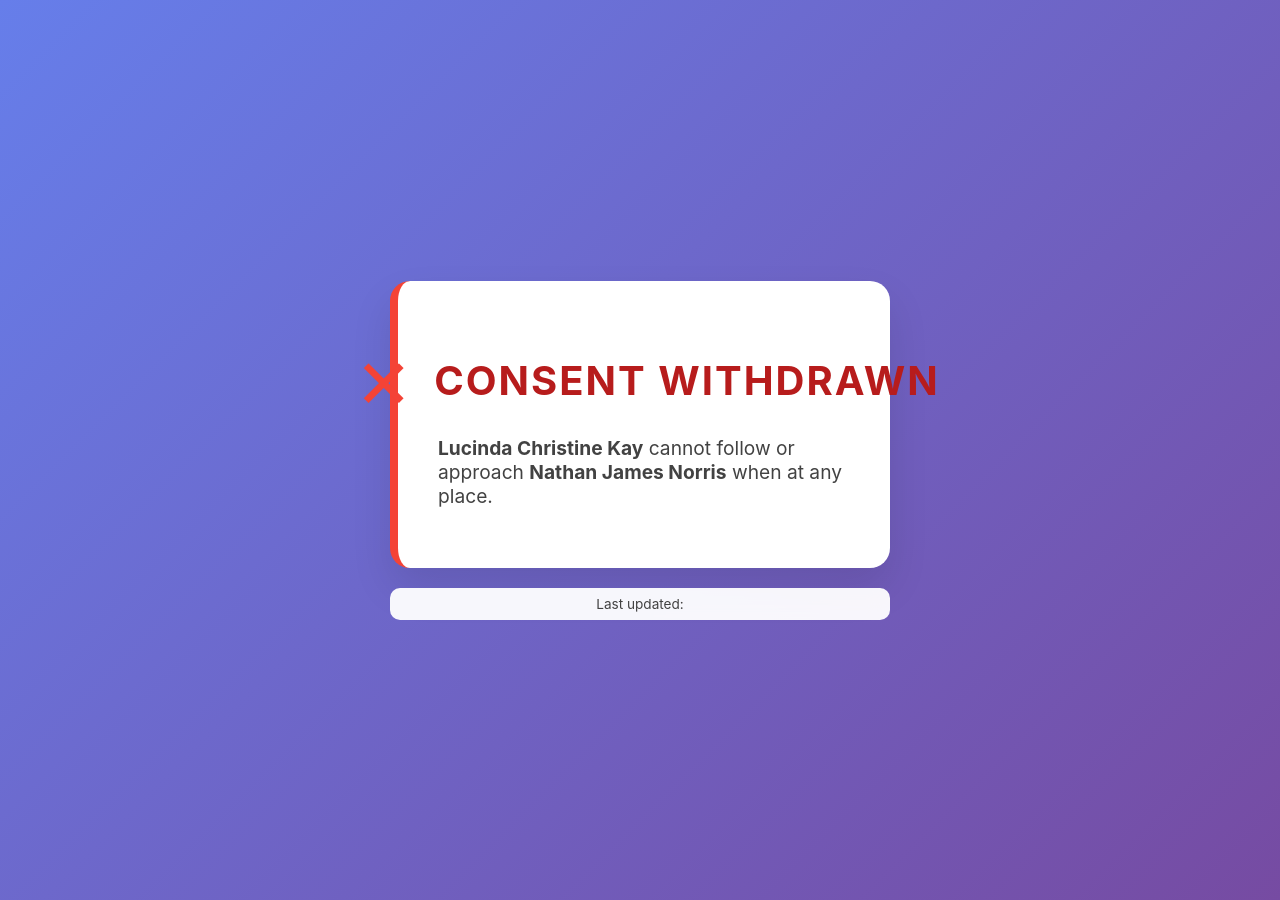
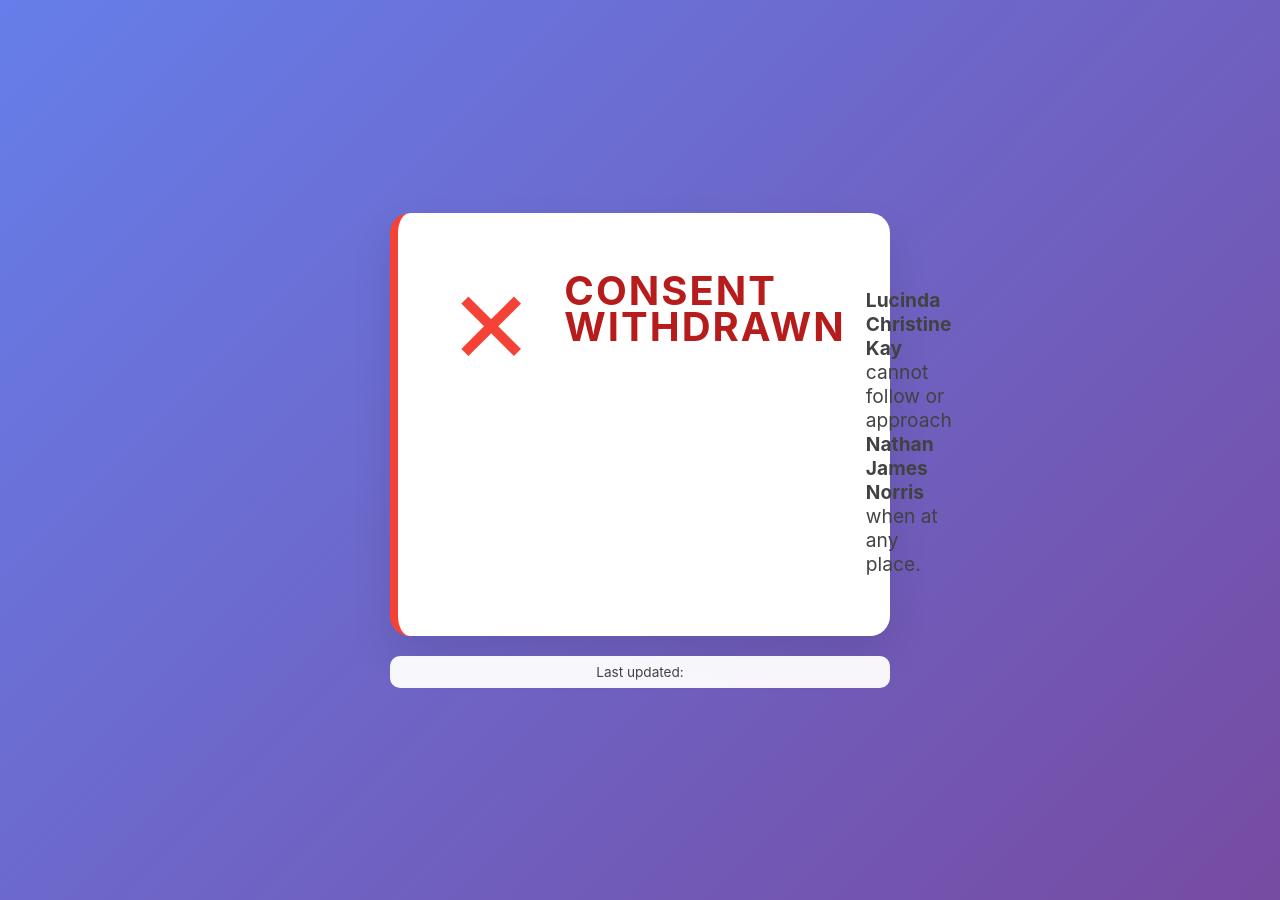
Before and after one commit to nathanjnorris/consent, a Jekyll site: the page built from index.html, in a window 1280 px wide. Built offline with Jekyll 4.4.1, drawn with Linux system fonts in a browser that asks for light colours.

Commit message:
fix: adjust heading rendering

```diff
--- a/_layouts/default.html
+++ b/_layouts/default.html
@@ -49,6 +49,9 @@
             box-shadow: 0 20px 40px rgba(0, 0, 0, 0.1);
             margin-bottom: 20px;
             transition: all 0.3s ease;
+            display: flex;
+            align-items: flex-start;
+            gap: 20px;
         }
 
         .status-given {
@@ -59,19 +62,11 @@
             border-left: 8px solid #f44336;
         }
 
-        .status-header {
-            display: flex;
-            align-items: center;
-            justify-content: center;
-            margin-bottom: 15px;
-            flex-wrap: nowrap;
-        }
-
         .status-icon {
-            font-size: 80px;
+            font-size: 120px;
             line-height: 1;
-            margin-right: 15px;
             flex-shrink: 0;
+            margin-top: -10px;
         }
 
         .status-given .status-icon {
@@ -82,13 +77,17 @@
             color: #f44336;
         }
 
+        .status-text {
+            flex: 1;
+            text-align: left;
+        }
+
         h1 {
             font-size: 2.5em;
             font-weight: 700;
             letter-spacing: 2px;
             margin: 0;
-            white-space: nowrap;
-            flex-shrink: 0;
+            line-height: 0.9;
         }
 
         .status-given h1 {
@@ -102,7 +101,7 @@
         .status-message {
             font-size: 1.2em;
             color: #424242;
-            margin: 0;
+            margin: 15px 0 0 0;
             text-align: left;
         }
 
@@ -171,6 +170,7 @@
         @media (max-width: 600px) {
             .status-display {
                 padding: 40px 20px;
+                gap: 15px;
             }
 
             h1 {
@@ -179,8 +179,7 @@
             }
 
             .status-icon {
-                font-size: 60px;
-                margin-right: 10px;
+                font-size: 80px;
             }
         }
 
@@ -192,6 +191,7 @@
 
             .status-display {
                 padding: 30px 15px;
+                gap: 10px;
             }
 
             h1 {
@@ -200,8 +200,7 @@
             }
 
             .status-icon {
-                font-size: 45px;
-                margin-right: 8px;
+                font-size: 60px;
             }
 
             .status-message {
--- a/index.html
+++ b/index.html
@@ -8,17 +8,19 @@ layout: default
              aria-label="Current consent status"
              role="banner">
       {% if site.consent_status == "given" %}
-        <div class="status-header">
-          <div class="status-icon" aria-hidden="true">✓</div>
-          <h1 id="consent-status">CONSENT GIVEN</h1>
+        <div class="status-icon" aria-hidden="true">✓</div>
+        <div class="status-text">
+          <h1 id="consent-status">CONSENT</h1>
+          <h1>GIVEN</h1>
         </div>
         <p class="status-message" aria-describedby="consent-status">
           <strong>Lucinda Christine Kay</strong> can follow or approach <strong>Nathan James Norris</strong> when at any place.
         </p>
       {% else %}
-        <div class="status-header">
-          <div class="status-icon" aria-hidden="true">✗</div>
-          <h1 id="consent-status">CONSENT WITHDRAWN</h1>
+        <div class="status-icon" aria-hidden="true">✗</div>
+        <div class="status-text">
+          <h1 id="consent-status">CONSENT</h1>
+          <h1>WITHDRAWN</h1>
         </div>
         <p class="status-message" aria-describedby="consent-status">
           <strong>Lucinda Christine Kay</strong> cannot follow or approach <strong>Nathan James Norris</strong> when at any place.
```
